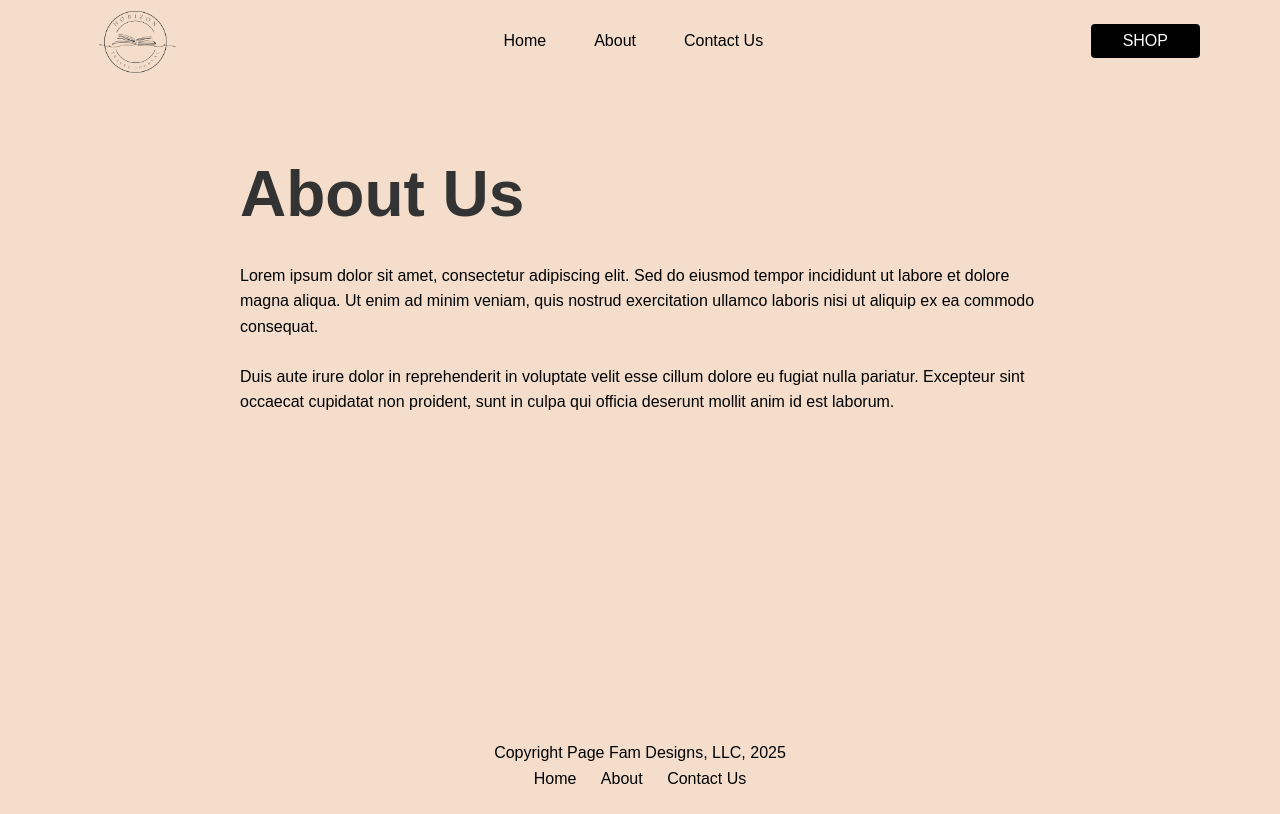
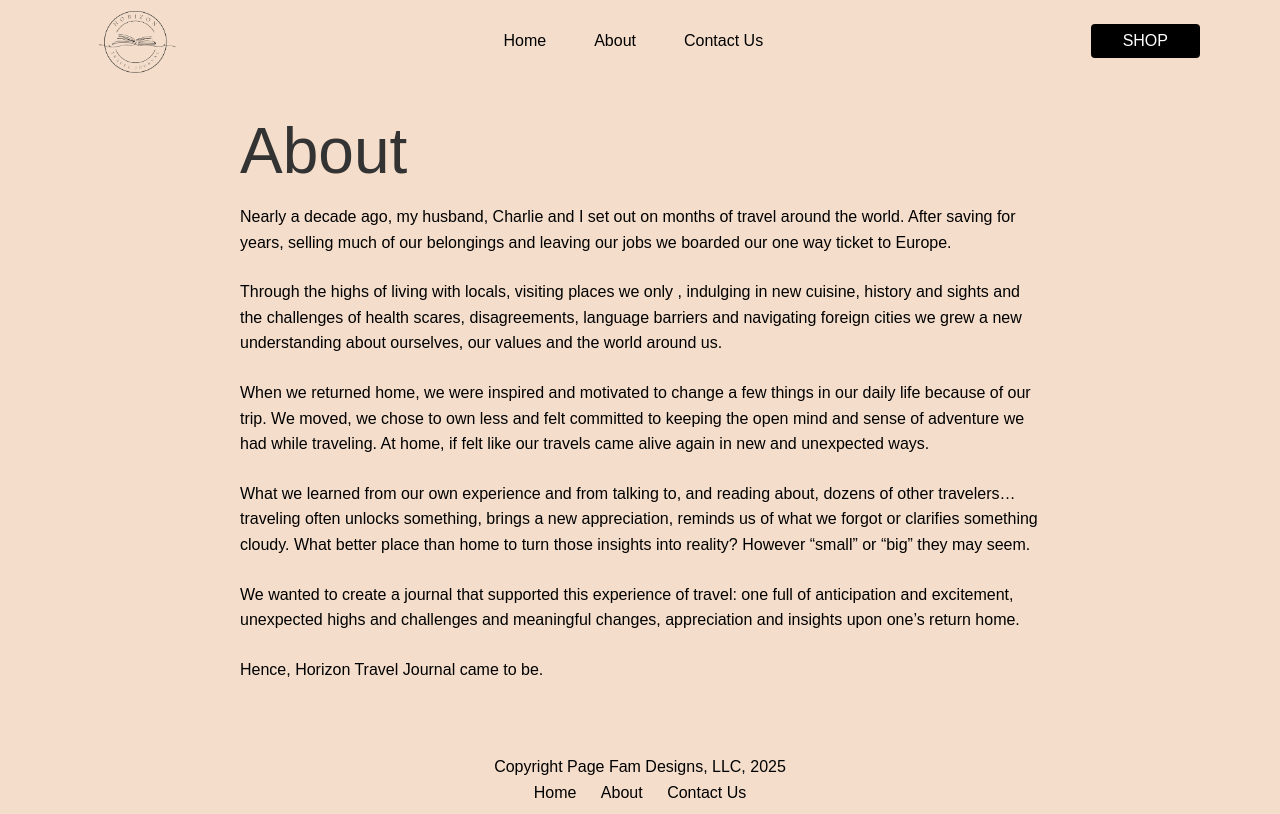
Before and after one commit to Quesajo17/horizon-landing, a SvelteKit app: page /about in a window 1280 px wide. Built offline with nearby package versions, Linux system fonts and the light colour scheme.

Commit message:
Update copy and featured image

```diff
--- a/src/routes/Header.svelte
+++ b/src/routes/Header.svelte
@@ -75,7 +75,7 @@
 		padding: 1em;
 		text-decoration: none;
 		color: var(--color-text);
-		font-family: sans-serif;
+		font-family: 'Opti-Goudy', sans-serif;
 	}
 
 	.menu-link {
--- a/src/routes/about/+page.svelte
+++ b/src/routes/about/+page.svelte
@@ -1,16 +1,29 @@
 <div class="about-container">
-    <h1>About Us</h1>
+    <h1>About</h1>
     <div class="content">
-        <p>
-            Lorem ipsum dolor sit amet, consectetur adipiscing elit. Sed do eiusmod tempor
-            incididunt ut labore et dolore magna aliqua. Ut enim ad minim veniam, quis
-            nostrud exercitation ullamco laboris nisi ut aliquip ex ea commodo consequat.
-        </p>
-        <p>
-            Duis aute irure dolor in reprehenderit in voluptate velit esse cillum dolore
-            eu fugiat nulla pariatur. Excepteur sint occaecat cupidatat non proident, sunt
-            in culpa qui officia deserunt mollit anim id est laborum.
-        </p>
+<p>Nearly a decade ago, my husband, Charlie and I set
+ out on months of travel around the world. After saving for years,
+ selling much of our belongings and leaving our jobs we boarded our
+ one way ticket to Europe. </p>
+ <p>Through the highs of living with locals, visiting places we only ,
+    indulging in new cuisine, history and sights and the challenges of
+     health scares, disagreements, language barriers and navigating
+     foreign cities we grew a new understanding about ourselves, our
+     values and the world around us.</p>
+ <p>When we returned home, we were inspired and motivated to change a few
+    things in our daily life because of our trip. We moved, we chose to own
+    less and felt committed to keeping the open mind and sense of adventure
+    we had while traveling. At home, if felt like our travels came alive
+    again in new and unexpected ways. </p>
+ <p>What we learned from our own experience and from talking to, and reading
+    about, dozens of other travelers… traveling often unlocks something,
+    brings a new appreciation, reminds us of what we forgot or clarifies
+    something cloudy. What better place than home to turn those insights
+    into reality? However “small” or “big” they may seem.</p>
+ <p>We wanted to create a journal that supported this experience of travel:
+    one full of anticipation and excitement, unexpected highs and challenges
+    and meaningful changes, appreciation and insights upon one’s return home. </p>
+ <p>Hence, Horizon Travel Journal came to be. </p>
     </div>
 </div>
 
@@ -23,7 +36,10 @@
 
     h1 {
         color: #333;
-        margin-bottom: 2rem;
+        font-weight: normal;
+        margin-bottom: 0;
+        margin-top: 0;
+        /*margin-bottom: 2rem;*/
     }
 
     .content {
--- a/src/routes/styles.css
+++ b/src/routes/styles.css
@@ -49,14 +49,14 @@ h3 {
     padding: 8px;
     text-decoration: none;
     color: var(--color-text);
-    font-family: sans-serif;
+    font-family: 'Opti-Goudy',sans-serif;
 }
 
 .header-link {
     padding: 1em;
     text-decoration: none;
     color: var(--color-text);
-    font-family: sans-serif;
+    font-family: 'Opti-Goudy', sans-serif;
 }
 
 .header-link:hover {
```
Also changed, not shown: src/routes/+page.svelte (+28 -13 lines), 1 other file (tests, documents, lock files or other folders).
